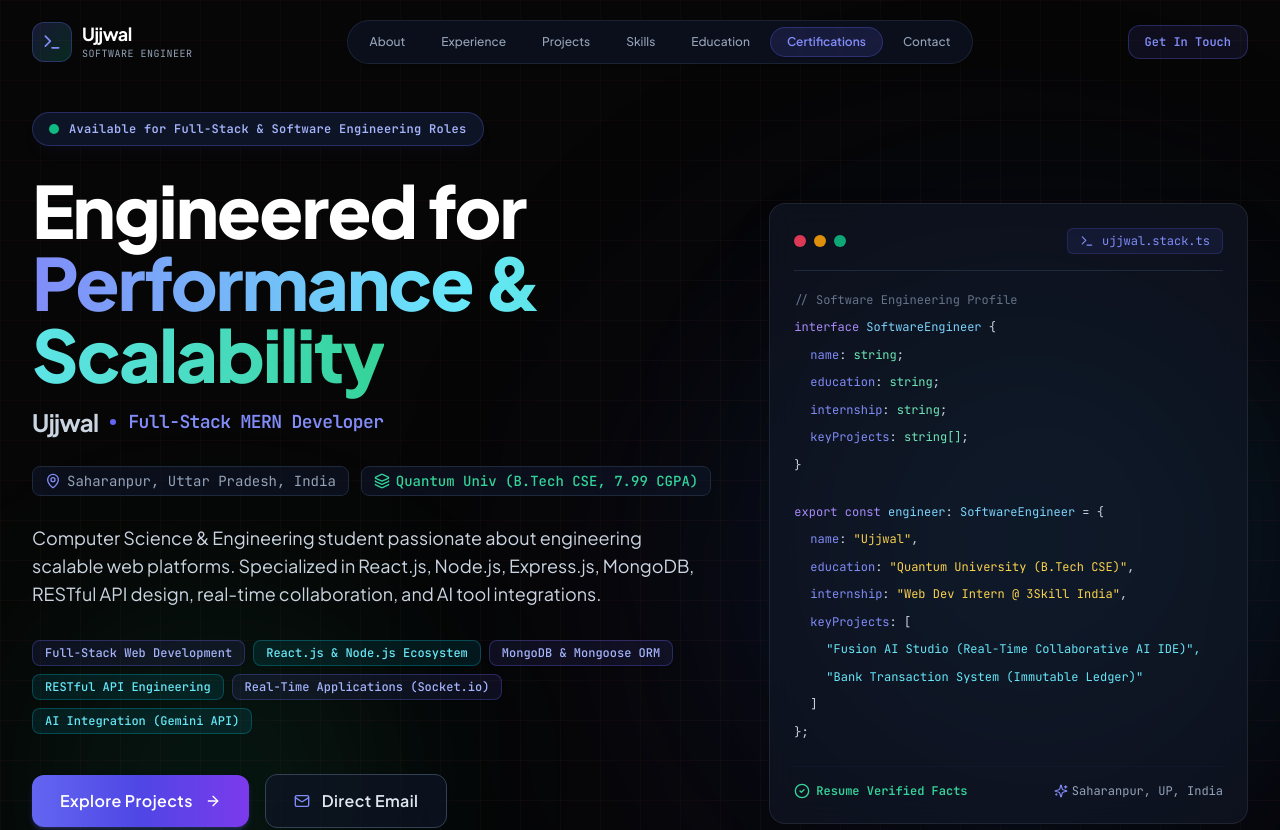
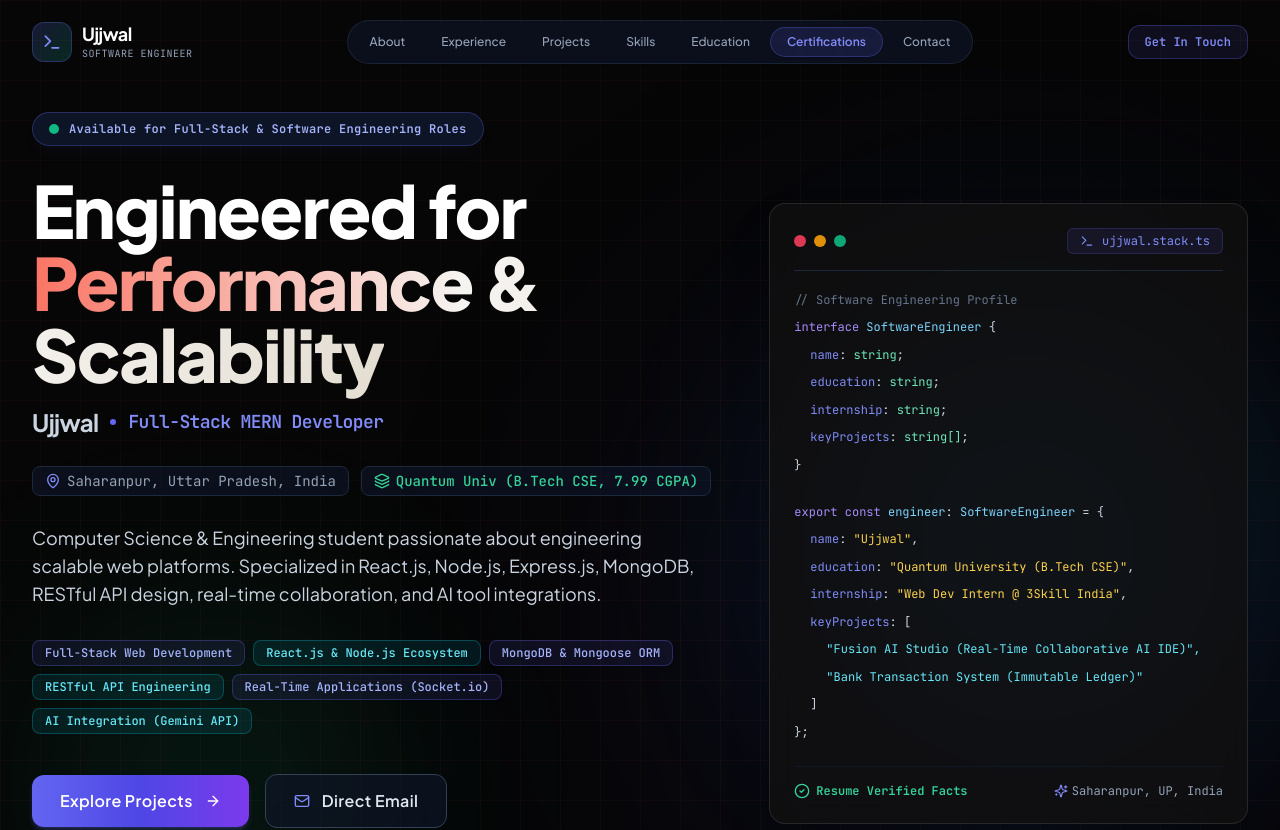
Before and after one commit to ujjwaltyagivashishtha/Portfolio, a React (Vite) app: page / in a window 1280 px wide. Shown: the top 830 px of the page. Built offline with nearby package versions, Linux system fonts and the light colour scheme; the HTML template or start-up script is replaced by a standard one.

Commit message:
refactor: update UI components and sections with new stone, coral, and paper color scheme

```diff
--- a/src/index.css
+++ b/src/index.css
@@ -5,8 +5,8 @@
 @layer base {
   html {
     color-scheme: dark;
-    background-color: #030712;
-    color: #f3f4f6;
+    background-color: #060606;
+    color: #F6F4F1;
   }
 
   /* Custom Smooth Scrollbar */
@@ -14,43 +14,43 @@
     width: 8px;
   }
   ::-webkit-scrollbar-track {
-    background: #030712;
+    background: #060606;
   }
   ::-webkit-scrollbar-thumb {
-    background: #1f2937;
+    background: #2A2724;
     border-radius: 9999px;
-    border: 2px solid #030712;
+    border: 2px solid #060606;
   }
   ::-webkit-scrollbar-thumb:hover {
-    background: #374151;
+    background: #F95C4B;
   }
 }
 
 @layer utilities {
-  /* Ultra Dark Obsidian Glassmorphic Card Styling */
+  /* Paper/Stone/Coral Modern Studio Glassmorphic Card Styling */
   .glass-card {
-    background: rgba(17, 24, 39, 0.65);
+    background: rgba(18, 17, 16, 0.75);
     backdrop-filter: blur(16px);
     -webkit-backdrop-filter: blur(16px);
-    border: 1px solid rgba(255, 255, 255, 0.08);
+    border: 1px solid rgba(228, 222, 210, 0.12);
   }
 
   .glass-card-hover {
     transition: all 0.35s cubic-bezier(0.4, 0, 0.2, 1);
   }
   .glass-card-hover:hover {
-    border-color: rgba(99, 102, 241, 0.4);
-    box-shadow: 0 0 35px -5px rgba(99, 102, 241, 0.18);
+    border-color: rgba(249, 92, 75, 0.45);
+    box-shadow: 0 0 35px -5px rgba(249, 92, 75, 0.22);
     transform: translateY(-3px);
   }
 
   /* Glowing Text Gradients */
   .text-gradient {
-    @apply bg-clip-text text-transparent bg-gradient-to-r from-indigo-400 via-cyan-300 to-emerald-400;
+    @apply bg-clip-text text-transparent bg-gradient-to-r from-coral-400 via-paper-100 to-stone-200;
   }
 
-  .text-gradient-purple {
-    @apply bg-clip-text text-transparent bg-gradient-to-r from-violet-400 via-indigo-400 to-sky-300;
+  .text-gradient-coral {
+    @apply bg-clip-text text-transparent bg-gradient-to-r from-coral-400 via-coral-500 to-stone-300;
   }
 
   /* Shimmer Animated Border Effect */
@@ -61,7 +61,7 @@
     content: '';
     position: absolute;
     inset: -1px;
-    background: linear-gradient(90deg, #6366f1, #06b6d4, #10b981, #6366f1);
+    background: linear-gradient(90deg, #F95C4B, #E4DED2, #F6F4F1, #F95C4B);
     background-size: 300% 300%;
     border-radius: inherit;
     z-index: -1;
```
